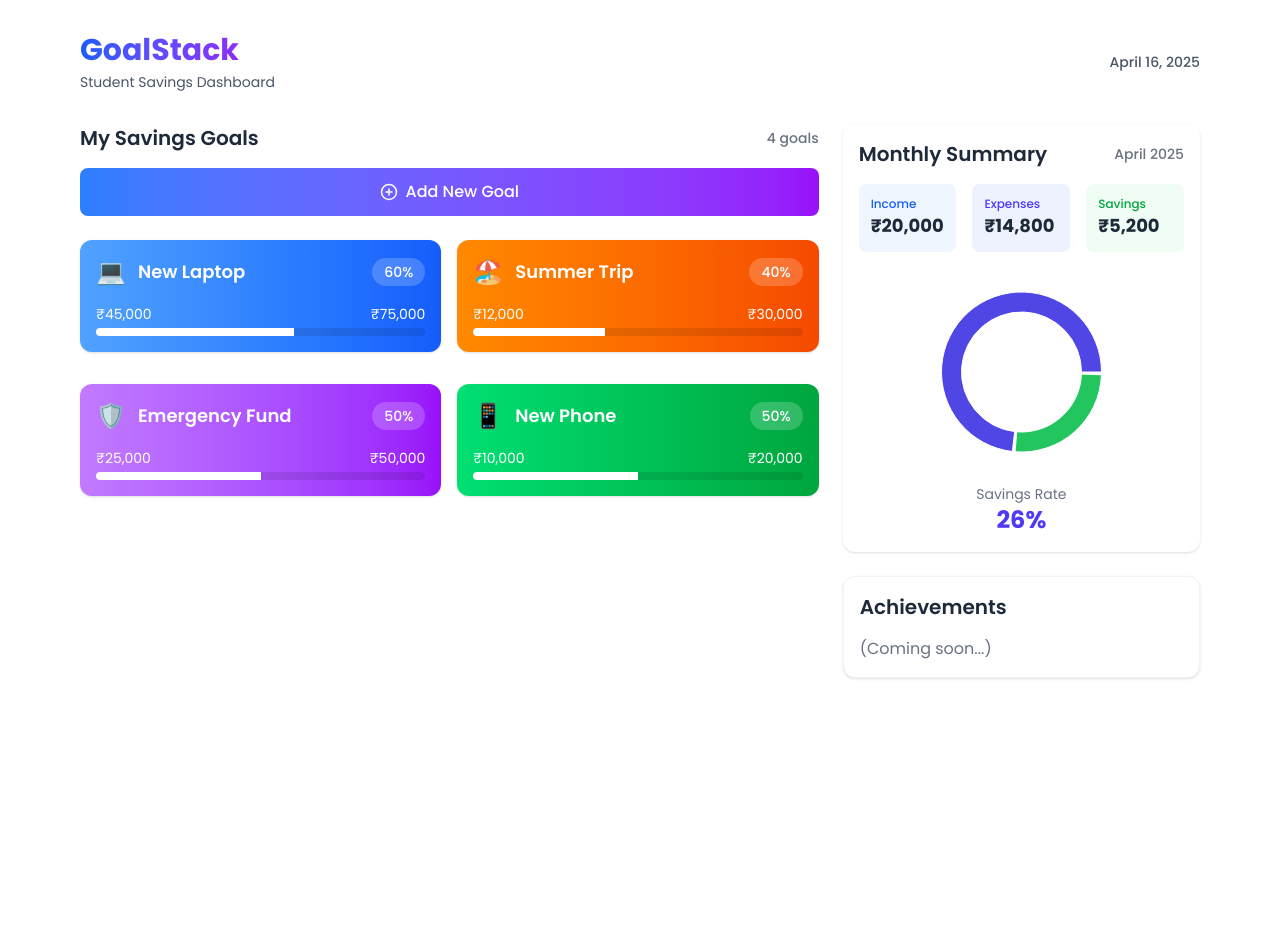
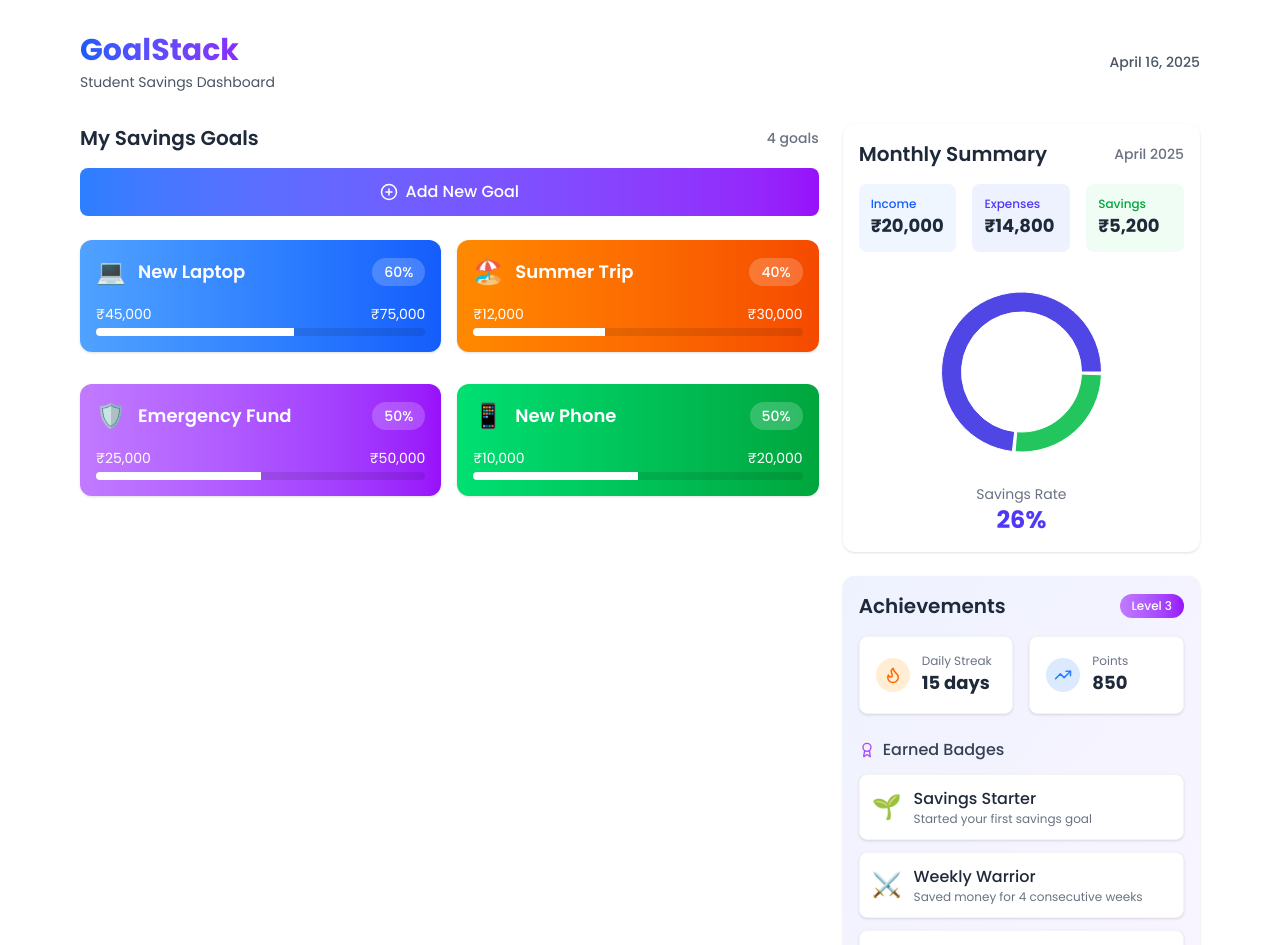
Before and after one commit to LaxmanKondhalkar/goalstack, a Next.js app: page / in a window 1280 px wide. Shown: the top 945 px of the page. Before the commit the page ends 800 px from the top, so only its background shows below. Built offline with nearby package versions, Linux system fonts and the light colour scheme.

Commit message:
feat: Add GamificationPanel with streaks, badges and animations

```diff
--- /dev/null
+++ b/app/components/GamificationPanel.tsx
@@ -0,0 +1,116 @@
+'use client';
+
+import { motion } from 'framer-motion';
+import { Award, Flame, TrendingUp } from 'lucide-react';
+import { GamificationData, Badge as BadgeType } from '../types';
+
+interface GamificationPanelProps {
+  data: GamificationData;
+}
+
+const Badge = ({ badge }: { badge: BadgeType }) => {
+  return (
+    <motion.div
+      className="flex items-center p-3 bg-white rounded-lg shadow-sm border border-gray-100"
+      whileHover={{ y: -2, boxShadow: '0 10px 15px -3px rgba(0, 0, 0, 0.1)' }}
+      initial={{ opacity: 0, scale: 0.8 }}
+      animate={{ opacity: 1, scale: 1 }}
+      transition={{ duration: 0.3 }}
+    >
+      <div className="text-2xl mr-3">{badge.icon}</div>
+      <div>
+        <h4 className="font-medium text-gray-800">{badge.name}</h4>
+        <p className="text-xs text-gray-500">{badge.description}</p>
+      </div>
+    </motion.div>
+  );
+};
+
+export default function GamificationPanel({ data }: GamificationPanelProps) {
+  const containerVariants = {
+    hidden: { opacity: 0 },
+    visible: {
+      opacity: 1,
+      transition: {
+        staggerChildren: 0.1
+      }
+    }
+  };
+
+  const itemVariants = {
+    hidden: { y: 20, opacity: 0 },
+    visible: { y: 0, opacity: 1 }
+  };
+
+  return (
+    <motion.div
+      className="card bg-gradient-to-br from-indigo-50 to-purple-50"
+      variants={containerVariants}
+      initial="hidden"
+      animate="visible"
+    >
+      <div className="flex justify-between items-center mb-4">
+        <h2 className="text-xl font-semibold text-gray-800">Achievements</h2>
+        <motion.div
+          className="px-3 py-1 bg-gradient-to-r from-purple-400 to-purple-600 rounded-full text-white text-xs font-medium"
+          whileHover={{ scale: 1.05 }}
+          whileTap={{ scale: 0.95 }}
+        >
+          Level {data.level}
+        </motion.div>
+      </div>
+
+      {/* Stats */}
+      <motion.div
+        className="grid grid-cols-2 gap-4 mb-6"
+        variants={itemVariants}
+      >
+        <div className="bg-white p-4 rounded-lg border border-gray-100 shadow-sm flex items-center">
+          <div className="bg-orange-100 p-2 rounded-full mr-3">
+            <Flame size={18} className="text-orange-500" />
+          </div>
+          <div>
+            <p className="text-xs text-gray-500">Daily Streak</p>
+            <p className="text-lg font-bold text-gray-800">{data.streak} days</p>
+          </div>
+        </div>
+
+        <div className="bg-white p-4 rounded-lg border border-gray-100 shadow-sm flex items-center">
+          <div className="bg-blue-100 p-2 rounded-full mr-3">
+            <TrendingUp size={18} className="text-blue-500" />
+          </div>
+          <div>
+            <p className="text-xs text-gray-500">Points</p>
+            <p className="text-lg font-bold text-gray-800">{data.points}</p>
+          </div>
+        </div>
+      </motion.div>
+
+      {/* Badges */}
+      <div className="mb-3">
+        <div className="flex items-center">
+          <Award size={16} className="text-purple-500 mr-2" />
+          <h3 className="font-medium text-gray-700">Earned Badges</h3>
+        </div>
+      </div>
+
+      <motion.div
+        className="space-y-3"
+        variants={containerVariants}
+      >
+        {data.badges.map((badge) => (
+          <Badge key={badge.id} badge={badge} />
+        ))}
+      </motion.div>
+
+      {data.badges.length === 0 && (
+        <motion.p
+          className="text-center text-gray-500 py-6"
+          variants={itemVariants}
+        >
+          No badges earned yet. Keep saving!
+        </motion.p>
+      )}
+    </motion.div>
+  );
+}
--- a/app/page.tsx
+++ b/app/page.tsx
@@ -1,6 +1,7 @@
-import { mockSavingsGoals, mockMonthlySummary } from './data/mockData';
+import { mockSavingsGoals, mockMonthlySummary, mockGamificationData } from './data/mockData';
 import GoalsList from './components/GoalsList';
 import MonthlySummary from './components/MonthlySummary';
+import GamificationPanel from './components/GamificationPanel';
 
 export default function Home() {
   return (
@@ -28,11 +29,7 @@ export default function Home() {
         {/* Right Column - Monthly Summary & Gamification */}
         <div className="space-y-6">
           <MonthlySummary data={mockMonthlySummary} />
-
-          <div className="card border border-gray-100">
-            <h2 className="text-xl font-semibold text-gray-800 mb-4">Achievements</h2>
-            <p className="text-gray-500">(Coming soon...)</p>
-          </div>
+          <GamificationPanel data={mockGamificationData} />
         </div>
       </div>
     </main>
```
